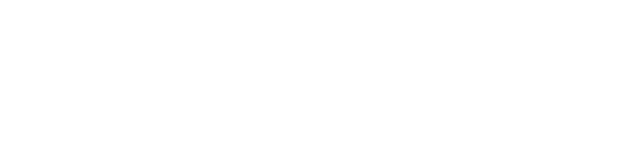
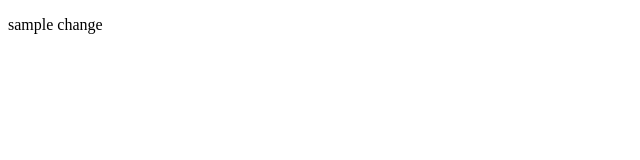
Before and after one commit to angelBlair/silver-giggle, a plain HTML site: page index.html in a window 1280 px wide. Shown: the whole page, without its empty margins (0-640 px from the left). Drawn offline with Linux system fonts and the light colour scheme.

Commit message:
Update index.html

```diff
--- a/index.html
+++ b/index.html
@@ -6,7 +6,7 @@
   <meta name="viewport" content="width=device-width, initial-scale=1.0">
   <title>Welcome to our awesome site</title>
 </head>
-
+  <p>sample change</p>
 <body>
 </body>
 
```
